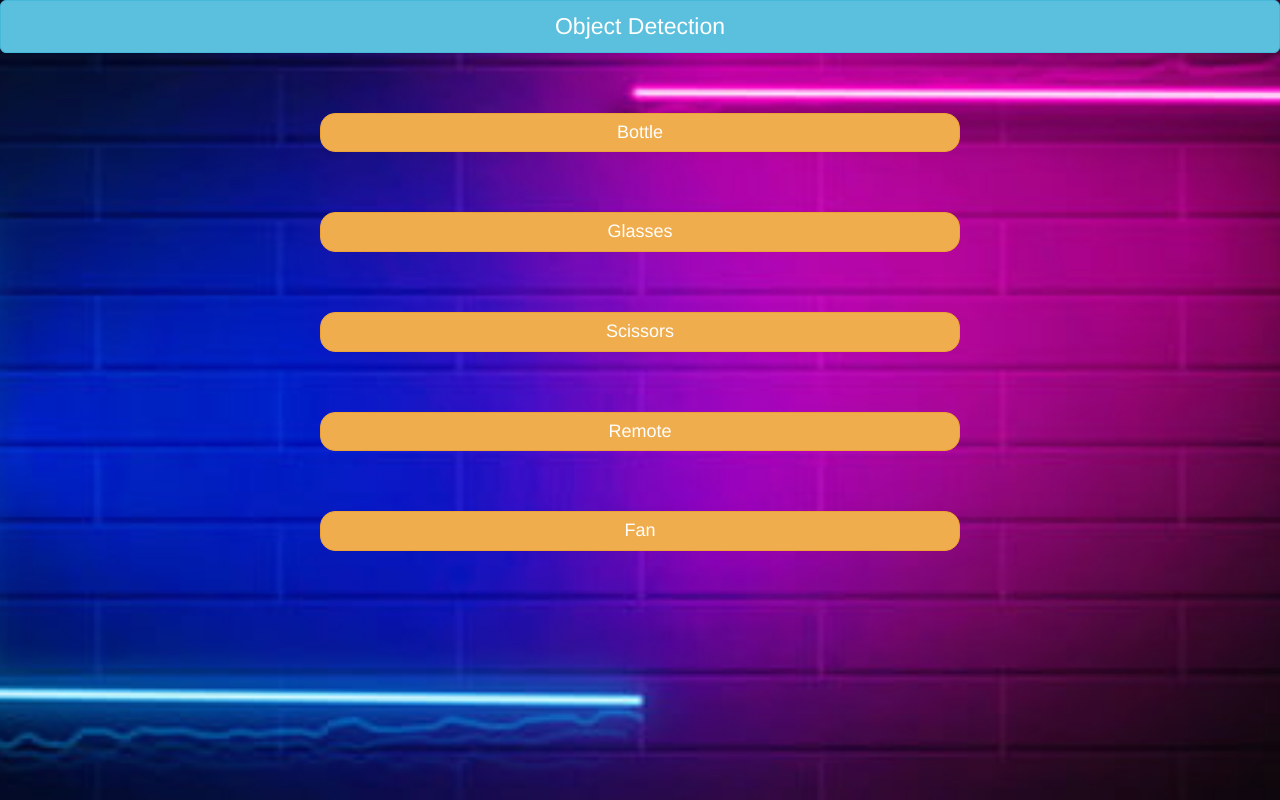
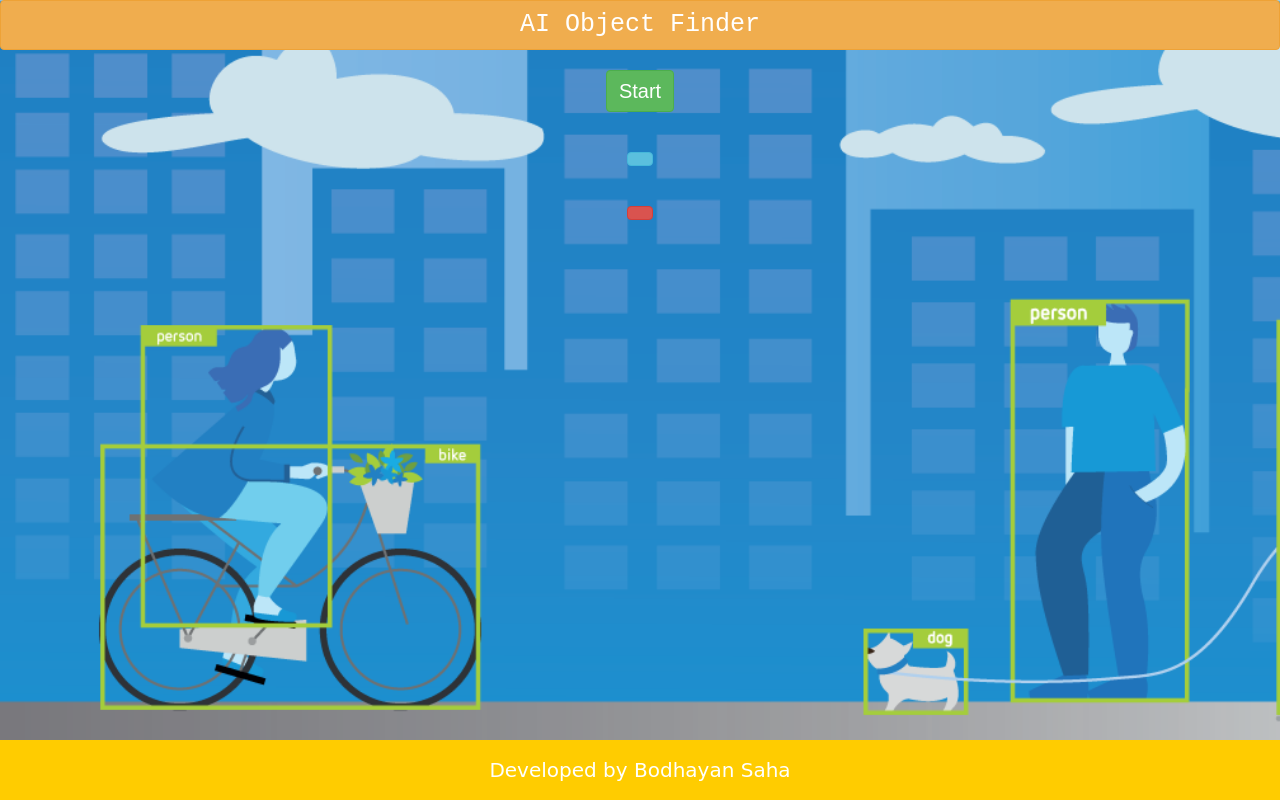
Before and after one commit to Bodhayan429/Idk, a plain HTML site: page index.html in a window 1280 px wide. Drawn offline with nearby package versions, Linux system fonts and the light colour scheme; a web font is replaced by a local one.

Commit message:
Add files via upload

```diff
--- a/index.html
+++ b/index.html
@@ -1,6 +1,7 @@
 <html>
 <head>
-        <title>Object Detection</title>
+
+	<title>AI Video Surveillance</title>
   <meta name="viewport" content="width=device-width, initial-scale=1.0">
   <link rel="stylesheet" href="https://maxcdn.bootstrapcdn.com/bootstrap/3.4.0/css/bootstrap.min.css">
   <script src="https://ajax.googleapis.com/ajax/libs/jquery/3.4.1/jquery.min.js"></script>
@@ -11,37 +12,31 @@
   <script src="https://unpkg.com/ml5@latest/dist/ml5.min.js"></script>
 
   <link rel="stylesheet" type="text/css" href="style.css">
+
+  <link rel="preconnect" href="https://fonts.googleapis.com">
+  <link rel="preconnect" href="https://fonts.gstatic.com" crossorigin>
+  <link href="https://fonts.googleapis.com/css2?family=Kirang+Haerang&display=swap" rel="stylesheet">
 </head>
 
-    <body background="background.jpg">
+<body background="background.png">
 <center>
-            <h1 class="btn btn-info heading btn-lg">Object Detection</h1>
+<h1 class="btn btn-warning heading">AI Object Finder</h1>
 <br>
 <br>
+<button class="btn btn-success" onclick="start()" id="start_btn">Start</button>
 <br>
 <br>
-            <button class="btn btn-warning" id="bottle" onclick="transport_one()">Bottle</button>
+<h3 id="number_of_objects" class="btn btn-info"></h3>
 <br>
 <br>
-            <br>
-            <br>
-            <button class="btn btn-warning" id="glasses" onclick="transport_two()">Glasses</button>
-            <br>
-            <br>
-            <br>
-            <br>
-            <button class="btn btn-warning" id="scissors" onclick="transport_third()">Scissors</button>
-            <br>
-            <br>
-            <br>
-            <br>
-            <button class="btn btn-warning" id="remote" onclick="transport_fourth()">Remote</button>
-            <br>
-            <br>
-            <br>
-            <br>
-            <button class="btn btn-warning" id="fan" onclick="transport_fifth();">Fan</button>
+<h3 id="status" class="btn btn-danger"></h3>
+<div class="copy_right_footer">
+  Developed by Bodhayan Saha
+</div>
 </center>
+
 <script src="main.js"></script>
+
 </body>
+
 </html>
--- a/style.css
+++ b/style.css
@@ -1,35 +1,34 @@
 body {
     background-size: cover;
-    background-position: center;
 }
-.heading
-{
-font-size: 23px;
-width: 100%;
-margin: 0px;
+.heading {
+    font-size: 25px;
+    width: 100%;
+    margin: 0px;
+    font-family: monospace;
 }
-#bottle {
+#start_btn {
+    font-size: 20px;
+    font-family: sans-serif;
+}
+#number_of_objects, #status{
     font-size: 18px;
-    width: 50%;
-    border-radius: 15px;
+    font-family: sans-serif;
 }
-#glasses {
-    font-size: 18px;
-    width: 50%;
-    border-radius: 15px;
+.copy_right_footer {
+    position: fixed;
+    color: white;
+    bottom: 0;
+    width: 100%;
+    background-color: #ffcc00;
+    line-height: 3;
+    text-align: center;
+    font-family: 'Kirang Haerang', cursive;
+    font-size: 20px;
 }
-#scissors {
-    font-size: 18px;
-    width: 50%;
-    border-radius: 15px;
+canvas {
+    border: 2px ridge black;
+    border-radius: 10px;
+    margin-top: 130px;
+    box-shadow: 7px 7px 7px white;
 }
-#remote {
-    font-size: 18px;
-    width: 50%;
-    border-radius: 15px;
-}
-#fan     {
-    font-size: 18px;
-    width: 50%;
-    border-radius: 15px;
-}
```
Also changed, not shown: background.png (added). Lines whose indentation alone changed are shown as unchanged.
